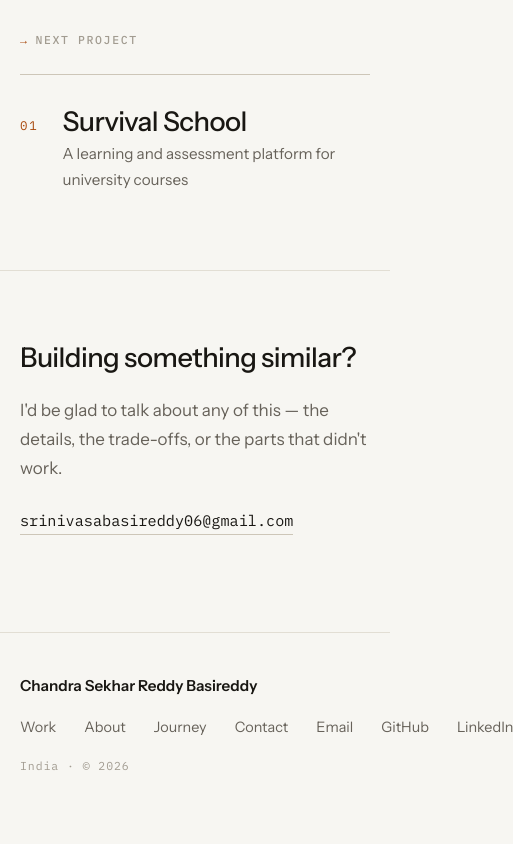
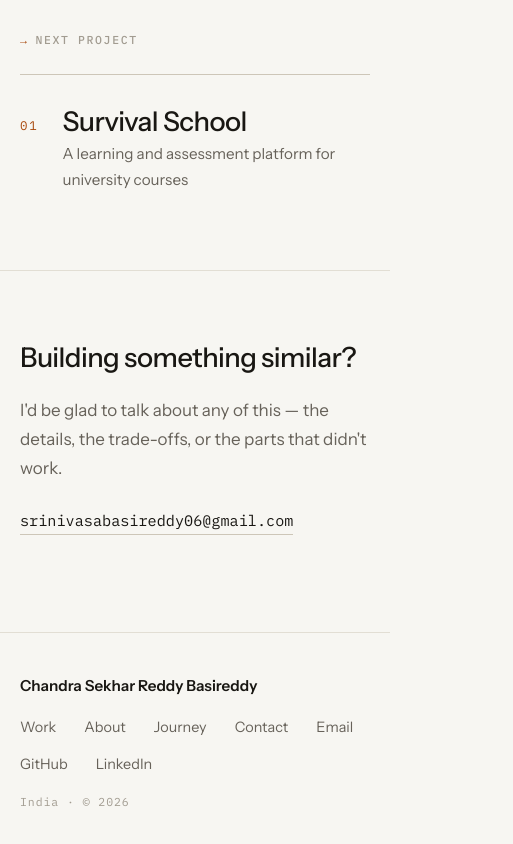
Before and after one commit to chandrasekharreddy-basireddy/portfolio-v3, a Next.js app: page /portfolio-v3/projects/chandras-world in a window 390 px wide. Shown: the part 5106-5950 px from the top of the page, 513 px wide, since content can reach past the window. Before the commit the page ends 5921 px from the top, so only its background shows below. Built offline with nearby package versions, Linux system fonts and the light colour scheme.

Commit message:
refine: footer links wrap on small screens

```diff
--- a/components/Footer.module.css
+++ b/components/Footer.module.css
@@ -18,7 +18,8 @@
 
 .links {
   display: flex;
-  gap: 1.75rem;
+  flex-wrap: wrap;
+  gap: 0.75rem 1.75rem;
   font-size: 0.9rem;
 }
 
@@ -31,6 +32,10 @@
   color: var(--accent);
 }
 
+.sectionLink {
+  /* internal anchors sit alongside the external links — same visual weight */
+}
+
 .meta {
   font-family: var(--font-mono);
   font-size: 0.72rem;
```
